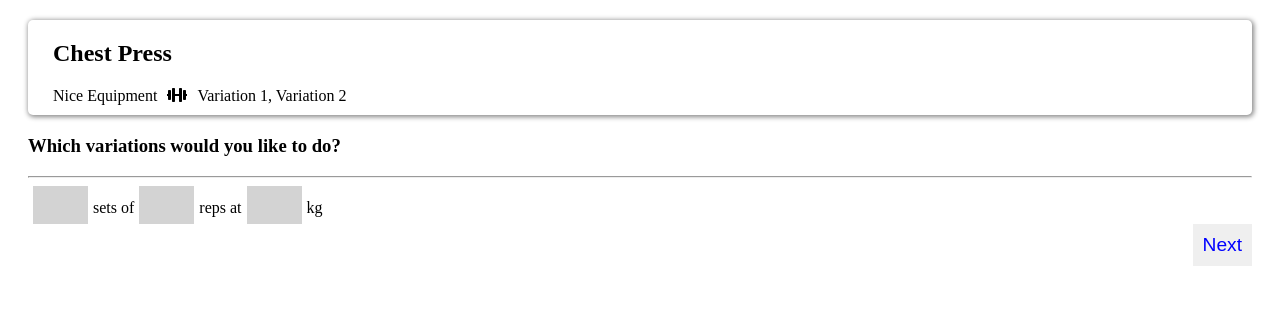
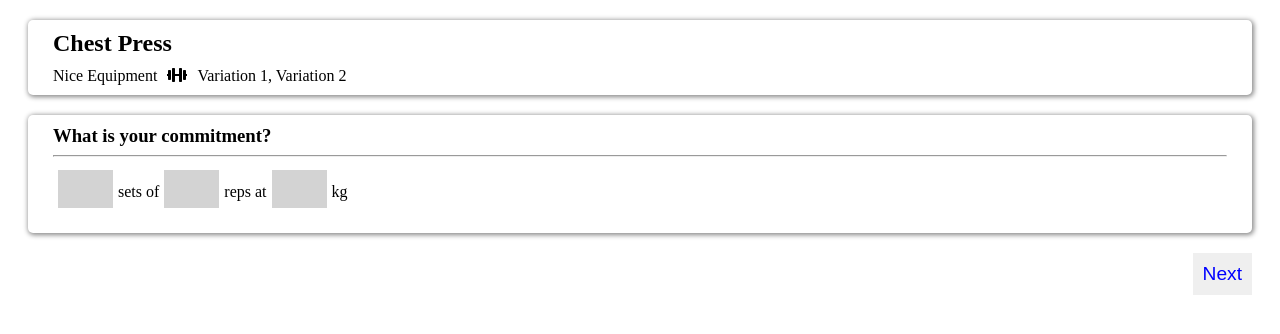
Before and after one commit to alexabush/lingvist-clone, a Next.js app: page /AddWorkoutSchema in a window 1280 px wide. Shown: the top 334 px of the page. Built offline with nearby package versions, Linux system fonts and the light colour scheme.

Commit message:
updated styling to match design

```diff
--- a/pages/AddWorkoutSchema.js
+++ b/pages/AddWorkoutSchema.js
@@ -5,7 +5,7 @@ export default function AddWorkoutSchema() {
   return (
     <AddWorkout
       exerciseName="Chest Press"
-      text={'Which variations would you like to do?'}
+      text={'What is your commitment?'}
       max={null}
       equipment={'Nice Equipment'}
       variations={['Variation 1', 'Variation 2']}
--- a/src/comp/AddWorkout.js
+++ b/src/comp/AddWorkout.js
@@ -30,34 +30,30 @@ export default class AddWorkout extends React.PureComponent {
     } = this.props;
     return (
       <div className="add-workout--container">
-        <div className="exercise-specs--container add-workout--item-container">
+        <div className="add-workout--card-container">
           <ExerciseCardHeader
             exerciseName={exerciseName}
             equipment={equipment}
             variations={variations}
           />
         </div>
-        <div className="add-workout--item-container">
+        <div className="add-workout--card-container">
           <SelectCard
             text={text}
             handleChange={this.handleChange}
             options={options}
             max={max}
           />
-          <button
-            className="add-workout--next-button"
-            onClick={this.handleNext}
-          >
+        </div>
+        <button className="add-workout--next-button" onClick={this.handleNext}>
           Next
         </button>
-        </div>
         <style jsx>{`
           .add-workout--container {
-          }
-          .add-workout--item-container {
             margin: 20px;
           }
-          .exercise-specs--container {
+          .add-workout--card-container {
+            margin: 20px 0;
             padding: 0 25px 10px 25px;
             background: white;
             box-shadow: 1px 1px 5px 1px #888888;
@@ -94,12 +90,13 @@ AddWorkout.propTypes = {
 
 function SelectCard({ text, handleChange, options, max }) {
   return (
-    <div>
+    <div className="select-card--container">
       <h3>{text}</h3>
       <hr />
       {options ? (
         <SelectField max={max} onChange={handleChange} options={options} />
       ) : (
+        <div className="select-card--madlibs-container">
           <Madlib onChange={handleChange}>
             <Madlib.Input />
             <Madlib.Text>sets of</Madlib.Text>
@@ -108,7 +105,19 @@ function SelectCard({ text, handleChange, options, max }) {
             <Madlib.Input />
             <Madlib.Text>kg</Madlib.Text>
           </Madlib>
+        </div>
       )}
+      <style jsx>{`
+        .select-card--container {
+          padding: 10px 0;
+        }
+        .select-card--container h3 {
+          margin: 0;
+        }
+        .select-card--madlibs-container {
+          padding: 5px 0;
+        }
+      `}</style>
     </div>
   );
 }
--- a/src/comp/ExerciseCardHeader.js
+++ b/src/comp/ExerciseCardHeader.js
@@ -23,6 +23,9 @@ export default function ExerciseCardHeader({
       <style jsx>{`
         .exercise-card-header {
         }
+        .exercise-card-header h2 {
+          margin: 10px 0;
+        }
         .exercise-card-header--split-container {
           width: 100%;
           display: flex;
--- a/src/comp/SelectField.js
+++ b/src/comp/SelectField.js
@@ -46,7 +46,7 @@ export default class SelectField extends React.Component {
         <style jsx>{`
           .select-field-options {
             display: inline-block;
-            padding: 3px 5px;
+            padding: 5px 7px;
             margin: 3px;
             border-radius: 3px;
             color: white;
```
Lines whose indentation alone changed are shown as unchanged.
